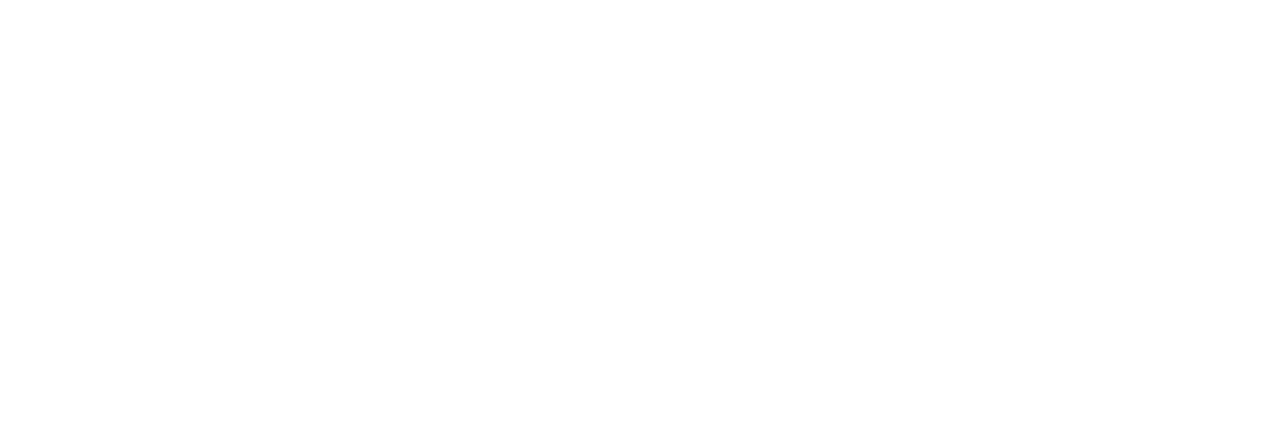
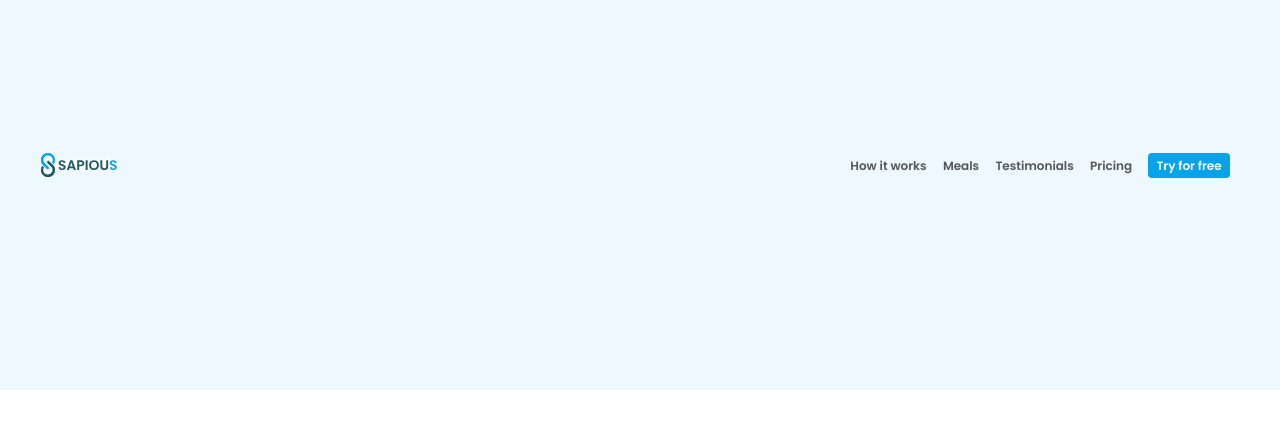
Before and after one commit to Safaayachi/Sapious-site, a plain HTML site: page index.html in a window 1280 px wide. Drawn offline with Linux system fonts and the light colour scheme.

Commit message:
nav-style

```diff
--- a/css/styles.css
+++ b/css/styles.css
@@ -0,0 +1,52 @@
+
+.logo-img{
+    width: 80px;
+}
+
+li,a{
+    color:#555;
+    font-size: 12px;
+    font-weight:550;
+    text-decoration: none;
+}
+.nav-btn{
+    border: none;
+    background-color:#07a3e9;
+    padding:4px 8px;
+    color: white;
+    font-size: 12px;
+    font-weight:550;
+    border-radius: 4px;
+}
+.container{
+    background-color:#edf9ff;
+    padding: 150px 3%;
+    position: relative;
+    margin: 0 auto;
+
+
+}
+nav{
+    display:flex;
+    align-items:flex-start;
+    position: relative;
+}
+header{
+    display:flex;
+    justify-content:space-between;
+    align-items:center;
+    padding:0px;
+    position: relative;
+    margin-bottom: 60px;
+}
+.nav-links{
+    list-style:none;
+}
+.nav-links li {
+    display: inline-block;
+    margin-right: 12px;
+}
+.nav-links li a:hover{
+    color:#07a3e9;
+
+}
--- a/index.html
+++ b/index.html
@@ -9,8 +9,7 @@
       href="https://cdnjs.cloudflare.com/ajax/libs/font-awesome/6.1.1/css/all.min.css"
       integrity="sha512-KfkfwYDsLkIlwQp6LFnl8zNdLGxu9YAA1QvwINks4PhcElQSvqcyVLLD9aMhXd13uQjoXtEKNosOWaZqXgel0g=="
       crossorigin="anonymous"
-      referrerpolicy="no-referrer"
-    />
+      referrerpolicy="no-referrer"/>
 
     <link rel="preconnect" href="https://fonts.gstatic.com" />
     <link
@@ -21,5 +20,29 @@
     <link rel="stylesheet" href="./css/styles.css" />
     <title>Sapious</title>
   </head>
-  <body></body>
+  <body>
+<div class="container">
+<header>
+  <img class="logo-img"src="./img/logo.svg" alt="logo-img">
+<nav>
+  <ul class="nav-links">
+    <li><a href="#">How it works</a></li>
+    <li><a href="#">Meals</a></li>
+    <li><a href="#">Testimonials</a></li>
+    <li><a href="#">Pricing</a></li>
+    <li><a class="nav-btn" href="#">Try for free</a></li>
+  </ul>
+  </nav>
+
+
+
+
+</nav>
+
+</header>
+</div>
+
+
+
+  </body>
 </html>
```
